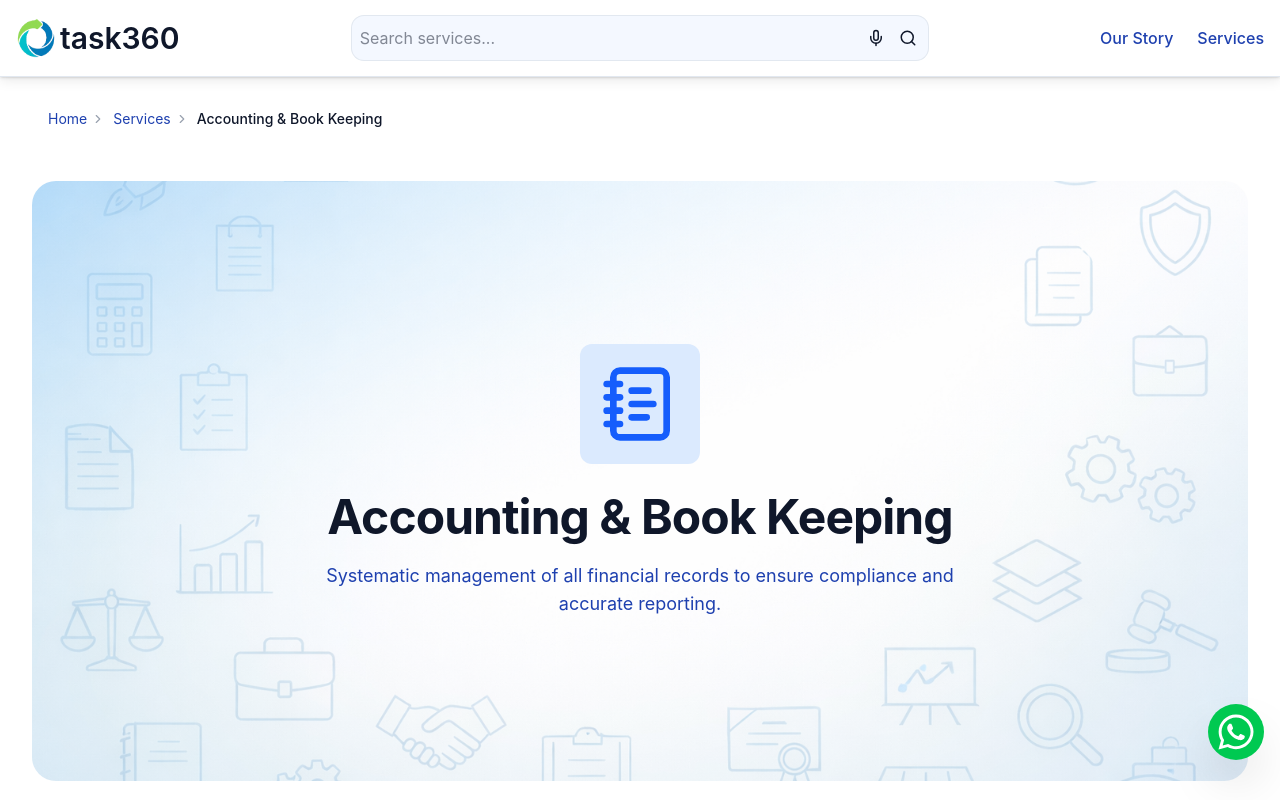
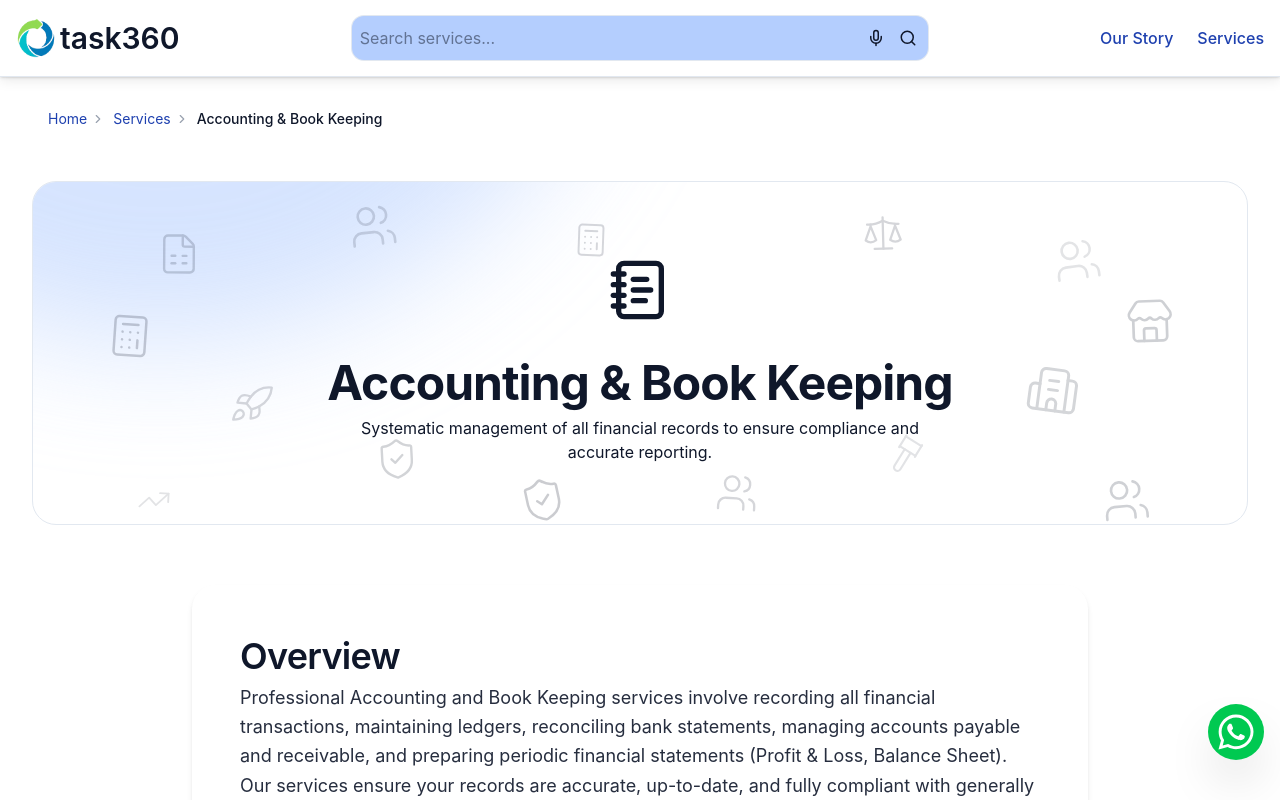
Before and after one commit to ecomaccounting/ecomaccounting.github.io, a Next.js app: page /services/accounting-book-keeping in a window 1280 px wide. Shown: the top 800 px of the page. Built offline with nearby package versions, Linux system fonts and the light colour scheme.

Commit message:
Dynamic Service Hero

```diff
--- a/app/globals.css
+++ b/app/globals.css
@@ -10,9 +10,9 @@
 
   --primary: #1e40af;
   /* Trustworthy finance blue */
-  --accent: #2563eb;
+  --accent: #1455e3;
   /* CTA / hover */
-  --accent-soft: #f4f8ff;
+  --accent-soft: #b4cefe;
   /* Soft professional blue bg */
 
   --muted: #64748b;
@@ -209,3 +209,24 @@ footer a {
 footer a:hover {
   color: var(--fg);
 }
+
+/*  Service Hero  */
+@keyframes halo-breathe {
+  0% {
+    opacity: 0.55;
+    transform: translate(-50%, -50%) scale(0.98);
+  }
+  50% {
+    opacity: 0.75;
+    transform: translate(-50%, -50%) scale(1.02);
+  }
+  100% {
+    opacity: 0.55;
+    transform: translate(-50%, -50%) scale(0.98);
+  }
+}
+
+.animate-halo-breathe {
+  animation: halo-breathe 2.8s ease-in-out infinite;
+}
+/* Service Hero */
--- a/app/search/SearchPage.tsx
+++ b/app/search/SearchPage.tsx
@@ -5,7 +5,7 @@ import { useEffect, useMemo, useState } from "react";
 import MiniSearch from "minisearch";
 import Service from "@/components/Services";
 import Breadcrumb from "@/components/BreadcrumbItem";
-import { miniSearchIndexOptions, miniSearchQueryOptions } from "@/search/shared";
+import { miniSearchIndexOptions, miniSearchQueryOptions } from "@/lib/shared";
 import { ServiceItem } from "@/data/types";
 
 export default function ServiceSearch() {
--- a/app/services/[slug]/page.tsx
+++ b/app/services/[slug]/page.tsx
@@ -5,7 +5,8 @@ import { ServiceItem } from "@/data/types";
 import Link from "next/link";
 import Breadcrumb from "@/components/BreadcrumbItem";
 import FAQ from "@/components/FAQ";
-import ServiceHero from "@/components/ServiceHero";
+// import ServiceHero from "@/components/ServiceHero";
+import { ServiceHero } from "@/components/GradientBanner";
 import { ArrowRight } from "lucide-react";
 import type { Metadata } from "next";
 
@@ -77,10 +78,16 @@ export default async function ServiceDetailPage({ params }: { params: Promise<{
         { name: service.name }]} />
 
         {/* Hero Banner Section */}
-        <div className="py-5">
+        <div className="py-5 h-96">
+          {/* <ServiceHero
+            service={service}
+            variant="primary"
+          /> */}
           <ServiceHero
             service={service}
-            variant="primary"
+            variant="parent"
+            className=""
+            key={service.id}
           />
         </div>
 
@@ -138,8 +145,9 @@ export default async function ServiceDetailPage({ params }: { params: Promise<{
                     className="group"
                   >
                     <div className={`flex flex-col ${isEven ? 'lg:flex-row' : 'lg:flex-row-reverse'} gap-8 items-center`}>
-
-                      <ServiceHero service={child} variant="compact" />
+                      <div className="h-96 w-full">
+                        <ServiceHero service={child} variant="child" className="" key={service.id} />
+                      </div>
                       {/* Content Section */}
                       <div className="w-full lg:w-1/2 space-y-6">
 
--- /dev/null
+++ b/components/GradientBanner.tsx
@@ -0,0 +1,138 @@
+"use client";
+
+import clsx from "clsx";
+import { AppIconMap, CONSTELLATION_ICONS, ICON_POSITIONS } from "@/lib/appIcons";
+import { ServiceItem } from "@/data/types";
+
+
+interface ServiceHeroProps {
+    variant: "parent" | "child";
+    service: ServiceItem;
+    className?: string;
+}
+
+export function ServiceHero({
+    variant,
+    service,
+    className
+}: ServiceHeroProps) {
+    const Icon = AppIconMap[service.icon];
+    const instanceSeed = service.name.split('').reduce((a, b) => a + b.charCodeAt(0), 0);
+    return (
+        <section
+            className={clsx(
+                "relative isolate w-full h-full overflow-hidden rounded-3xl",
+                "border border-[var(--border)]",
+                className
+            )}
+        >
+            {/* ===== HALO ===== */}
+            <div className="absolute inset-0 -z-10">
+                <div
+                    className={clsx(
+                        "absolute left-1/2 top-1/2",
+                        "h-[120vmin] w-[120vmin]",
+                        "-translate-x-1/2 -translate-y-1/2",
+                        "rounded-full blur-3xl",
+                        "bg-[var(--accent-soft)]",
+                        "animate-halo-breathe",
+                        "opacity-90"
+                    )}
+                ></div>
+            </div>
+
+            {/* ===== ICON CONSTELLATION ===== */}
+            <div
+                className="absolute inset-0 transition-transform duration-300 ease-out"
+                style={{ transform: `translateY(10px)` }}
+            >
+
+                <IconConstellation
+                    opacity={0.25}
+                    instanceSeed={instanceSeed}
+                />
+            </div>
+
+            {/* ===== CONTENT ===== */}
+            <div className="relative z-10 flex h-full flex-col items-center justify-center px-6 text-center">
+                <div className="mb-4 flex h-24 w-24 items-center justify-center">
+                    <Icon className="h-16 w-16 " />
+                </div>
+
+
+                <h1 className="mb-2 text-xl md:text-2xl font-semibold">
+                    {service.name}
+                </h1>
+
+
+                {variant === "parent" && service.shortDescription && (
+                    <p
+                        className={clsx(
+                            "max-w-xl text-sm md:text-base",
+                        )}
+                    >
+                        {service.shortDescription}
+                    </p>
+                )}
+            </div>
+        </section>
+    );
+}
+
+function IconConstellation({
+    opacity = 0.18,
+    instanceSeed = 0
+}: {
+    opacity?: number;
+    instanceSeed?: number;
+}) {
+    return (
+        <div
+            className="absolute inset-0 pointer-events-none"
+            style={{ opacity }}
+        >
+            {ICON_POSITIONS.map((pos, i) => {
+
+                const combinedSeed = instanceSeed + i;
+
+                const iconName = pickRandom(CONSTELLATION_ICONS, combinedSeed);
+                //iconName = iconName ?? "Rocket";
+                const Icon = AppIconMap[iconName];
+
+                const rotate = (seeded(i + 11) - 0.5) * 30; // ±15°
+                const scale = 0.85 + seeded(i + 21) * 0.6; // 0.85 → 1.45
+                const iconOpacity = 0.45 + seeded(i + 31) * 0.4;
+
+                return (
+                    <Icon
+                        key={i}
+                        className="absolute"
+                        style={{
+                            left: `${pos.x}%`,
+                            top: `${pos.y}%`,
+                            width: `${40 * scale}px`,
+                            height: `${40 * scale}px`,
+                            transform: `translate(-50%, -50%) rotate(${rotate}deg)`,
+                            opacity: iconOpacity
+                        }}
+                        strokeWidth={1.3}
+                    />
+                );
+            })}
+        </div>
+    );
+}
+
+
+
+function seeded(seed: number) {
+    // A slightly more chaotic distribution
+    let t = seed += 0x6D2B79F5;
+    t = Math.imul(t ^ t >>> 15, t | 1);
+    t ^= t + Math.imul(t ^ t >>> 7, t | 61);
+    return ((t ^ t >>> 14) >>> 0) / 4294967296;
+}
+
+function pickRandom(arr: string[], seed: number) {
+    return arr[Math.floor(seeded(seed) * arr.length)];
+}
--- /dev/null
+++ b/components/IconConstellation.tsx
@@ -0,0 +1,42 @@
+import { ICON_POSITIONS } from "@/lib/iconConstellation";
+import { AppIconMap } from "@/lib/appIcons";
+import { CONSTELLATION_ICONS } from "@/lib/iconConstellation";
+
+function IconConstellation({
+  opacity = 0.18
+}: {
+  opacity?: number;
+}) {
+  return (
+    <div
+      className="absolute inset-0 pointer-events-none"
+      style={{ opacity }}
+    >
+      {ICON_POSITIONS.map((pos, i) => {
+        // Random but stable icon + tilt + size
+        const iconName = pickRandom(CONSTELLATION_ICONS, i + 1);
+        const Icon = AppIconMap[iconName];
+
+        const rotate = (seeded(i + 11) - 0.5) * 30; // ±15°
+        const scale = 0.85 + seeded(i + 21) * 0.6; // 0.85 → 1.45
+        const iconOpacity = 0.45 + seeded(i + 31) * 0.4;
+
+        return (
+          <Icon
+            key={i}
+            className="absolute text-[var(--accent)]"
+            style={{
+              left: `${pos.x}%`,
+              top: `${pos.y}%`,
+              width: `${28 * scale}px`,
+              height: `${28 * scale}px`,
+              transform: `translate(-50%, -50%) rotate(${rotate}deg)`,
+              opacity: iconOpacity
+            }}
+            strokeWidth={1.3}
+          />
+        );
+      })}
+    </div>
+  );
+}
--- a/components/ServiceHero.tsx
+++ b/components/ServiceHero.tsx
@@ -50,6 +50,8 @@ export default function ServiceHero({
                 aria-hidden
             />
 
+
+
             {/* Overlay – intentionally LIGHT, image must show */}
             <div className="absolute inset-0 aria-hidden" />
 
--- /dev/null
+++ b/lib/appIcons.ts
@@ -0,0 +1,105 @@
+import {
+  Rocket, Building2, Landmark, UserRound, Globe2, HeartHandshake,
+  Users, User, FileCheck, FileSpreadsheet, Award, BadgeCheck,
+  IdCard, ShieldCheck, Store, FileSignature, Ship, PenTool,
+  Settings2, Calculator, NotebookText, Receipt, FileBarChart,
+  Briefcase, ClipboardList, Layers3, TrendingUp, FolderX,
+  FileEdit, Handshake, RefreshCcw, FileCheck2, Gavel, Globe,
+  GraduationCap, Sprout, LineChart, Scale, SearchCheck,
+  Presentation, Lock, Lightbulb, ChartSpline, Shuffle,
+  BarChart3, Repeat, Sofa, Stethoscope
+} from 'lucide-react';
+
+export const AppIconMap: Record<string, React.ElementType> = {
+  "Rocket": Rocket,
+  "Building2": Building2,
+  "Landmark": Landmark,
+  "UserRound": UserRound,
+  "Globe2": Globe2,
+  "HeartHandshake": HeartHandshake,
+  "Users": Users,
+  "User": User,
+  "FileCheck": FileCheck,
+  "FileSpreadsheet": FileSpreadsheet,
+  "Award": Award,
+  "BadgeCheck": BadgeCheck,
+  "IdCard": IdCard,
+  "ShieldCheck": ShieldCheck,
+  "Store": Store,
+  "FileSignature": FileSignature,
+  "Ship": Ship,
+  "PenTool": PenTool,
+  "Settings2": Settings2,
+  "Calculator": Calculator,
+  "NotebookText": NotebookText,
+  "Receipt": Receipt,
+  "FileBarChart": FileBarChart,
+  "Briefcase": Briefcase,
+  "ClipboardList": ClipboardList,
+  "Layers3": Layers3,
+  "TrendingUp": TrendingUp,
+  "FolderX": FolderX,
+  "FileEdit": FileEdit,
+  "Handshake": Handshake,
+  "RefreshCcw": RefreshCcw,
+  "FileCheck2": FileCheck2,
+  "Gavel": Gavel,
+  "Globe": Globe,
+  "GraduationCap": GraduationCap,
+  "Sprout": Sprout,
+  "LineChart": LineChart,
+  "Scale": Scale,
+  "SearchCheck": SearchCheck,
+  "Presentation": Presentation,
+  "Lock": Lock,
+  "Lightbulb": Lightbulb,
+  "ChartSpline": ChartSpline,
+  "Shuffle": Shuffle,
+  "BarChart3": BarChart3,
+  "Repeat": Repeat,
+  "Sofa": Sofa,
+  "Stethoscope": Stethoscope,
+  default: Building2,
+};
+
+// lib/iconConstellation.ts
+
+export const CONSTELLATION_ICONS = [
+  "Rocket",
+  "Building2",
+  "Users",
+  "FileSpreadsheet",
+  "ShieldCheck",
+  "Scale",
+  "Gavel",
+  "TrendingUp",
+  "Calculator",
+  "Handshake",
+  "Store",
+  "SearchCheck",
+
+] as const;
+
+export type ConstellationIcon =
+  (typeof CONSTELLATION_ICONS)[number];
+
+  export const ICON_POSITIONS = [
+  { x: 12, y: 18 },
+  { x: 28, y: 10 },
+  { x: 46, y: 14 },
+  { x: 70, y: 12 },
+  { x: 86, y: 20 },
+
+  { x: 8, y: 42 },
+  { x: 18, y: 62 },
+  { x: 30, y: 78 },
+
+  { x: 72, y: 76 },
+  { x: 84, y: 58 },
+  { x: 92, y: 38 },
+
+  { x: 58, y: 88 },
+  { x: 42, y: 90 },
+  { x: 90, y: 90 },
+  { x: 10, y: 90 }
+];
```
Also changed, not shown: data/data1.json, lib/shared.js (renamed from search/shared.js), lib/shared.ts (renamed from search/shared.ts), 2 other files (tests, documents, lock files or other folders).
